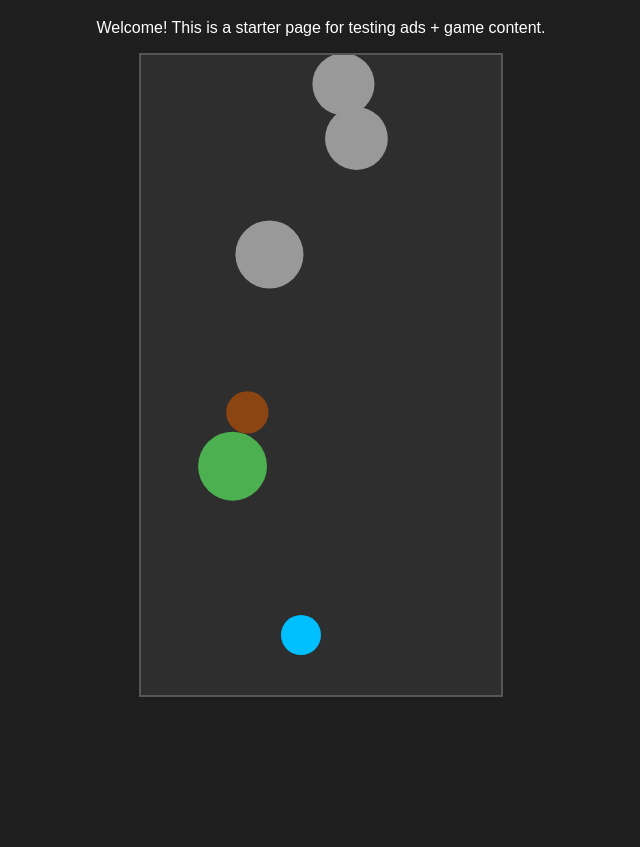
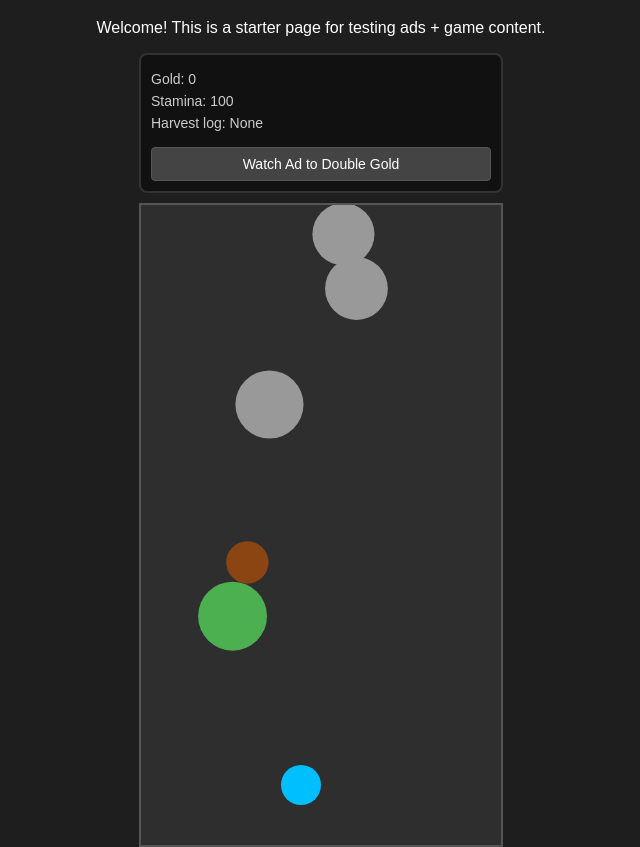
Before and after one commit to HavokLionHeart/HavoksHaven, a plain HTML site: page index.html in a window 1280 px wide. Shown: the part 61-908 px from the top of the page, without its empty margins (319-959 px from the left). Before the commit the page ends 800 px from the top, so only its background shows below. Drawn offline with Linux system fonts and the light colour scheme.

Commit message:
Add game UI panel, hero stamina system, and simulated ad reward button

```diff
--- a/classes/Hero.js
+++ b/classes/Hero.js
@@ -8,6 +8,9 @@ export default class Hero {
       this.strength = 5;
       this.harvestingSkill = 3;
       this.toolPower = 2;
+      this.stamina = 100;
+      this.staminaMax = 100;
+
     }
 
     setTarget(x, y) {
@@ -34,4 +37,12 @@ export default class Hero {
       ctx.arc(this.x, this.y, this.size, 0, Math.PI * 2);
       ctx.fill();
     }
+    reduceStamina(amount) {
+      this.stamina = Math.max(0, this.stamina - amount);
+    }
+
+    recoverStamina(amount) {
+      this.stamina = Math.min(this.staminaMax, this.stamina + amount);
+    }
+
   }
--- a/classes/Resource.js
+++ b/classes/Resource.js
@@ -18,6 +18,22 @@ export default class Resource {
 
       if (dist < this.size + hero.size) {
         this.harvesting = true;
+
+        if (hero.stamina > 0 && this.hp > 0) {
+          const dmg = hero.getHarvestPower() * 0.1;
+          this.hp -= dmg;
+          hero.reduceStamina(0.5);
+        }
+
+        if (this.hp <= 0) {
+          this.die();
+          if (this.rewards["Gold"]) {
+            hero.gold += this.rewards["Gold"];
+          }
+        }
+
+
+
         const dmg = hero.getHarvestPower() * 0.1;
         this.hp -= dmg;
         if (this.hp <= 0) {
@@ -29,7 +45,8 @@ export default class Resource {
     }
 
     die() {
-      console.log(`+ ${this.type} rewards:`, this.rewards);
+      document.getElementById("harvest-log").textContent =
+  `Harvested ${Object.keys(this.rewards).join(', ')}`;
       this.hp = 0;
       this.size = 0;
       this.rewards = {};
--- a/game.js
+++ b/game.js
@@ -1,6 +1,10 @@
 import Hero from './classes/Hero.js';
 import Resource from './classes/Resource.js';
 import { getRandomResource } from './data/resourceDrops.js';
+
+const goldUI = document.getElementById("gold");
+const staminaUI = document.getElementById("stamina");
+const adButton = document.getElementById("ad-button");
 
 const canvas = document.getElementById("gameCanvas");
 const ctx = canvas.getContext("2d");
@@ -25,6 +29,8 @@ canvas.addEventListener("click", (e) => {
 // Game loop
 function loop() {
   ctx.clearRect(0, 0, canvas.width, canvas.height);
+  goldUI.textContent = Math.floor(hero.gold ?? 0);
+  staminaUI.textContent = Math.floor(hero.stamina);
 
   // Draw and update resources
   resources.forEach((r) => {
@@ -38,4 +44,9 @@ function loop() {
 
   requestAnimationFrame(loop);
 }
+adButton.addEventListener("click", () => {
+  alert("Simulating ad reward... 💰");
+  hero.gold *= 2;
+});
+
 loop();
--- a/index.html
+++ b/index.html
@@ -11,10 +11,16 @@
 <body>
   <h1>Havoks Haven</h1>
   <p>Welcome! This is a starter page for testing ads + game content.</p>
+  <div id="game-ui">
+    <p>Gold: <span id="gold">0</span></p>
+    <p>Stamina: <span id="stamina">100</span></p>
+    <p id="harvest-log">Harvest log: None</p>
+    <button id="ad-button">Watch Ad to Double Gold</button>
+  </div>
 
   <!-- Game canvas or placeholder -->
   <canvas id="gameCanvas" width="360" height="640"></canvas>
-
+  <script type= "module" src="game.js"></script>
   <!-- Placeholder Ad -->
   <div class="ad-container">
     <!-- Replace below with real AdSense code after approval -->
@@ -28,6 +34,6 @@
 
   </div>
 
-  <script type= "module" src="game.js"></script>
+
 </body>
 </html>
--- a/style.css
+++ b/style.css
@@ -13,3 +13,30 @@ canvas {
   margin: auto;
   border: 2px solid #555;
 }
+#game-ui {
+  text-align: left;
+  margin: 10px auto;
+  width: 340px;
+  background: #111;
+  padding: 10px;
+  border: 2px solid #333;
+  border-radius: 8px;
+}
+
+#game-ui p {
+  margin: 6px 0;
+  font-size: 14px;
+  color: #ccc;
+}
+
+#game-ui button {
+  width: 100%;
+  padding: 8px;
+  margin-top: 10px;
+  font-size: 14px;
+  background-color: #444;
+  color: #fff;
+  border: 1px solid #555;
+  border-radius: 4px;
+  cursor: pointer;
+}
```
